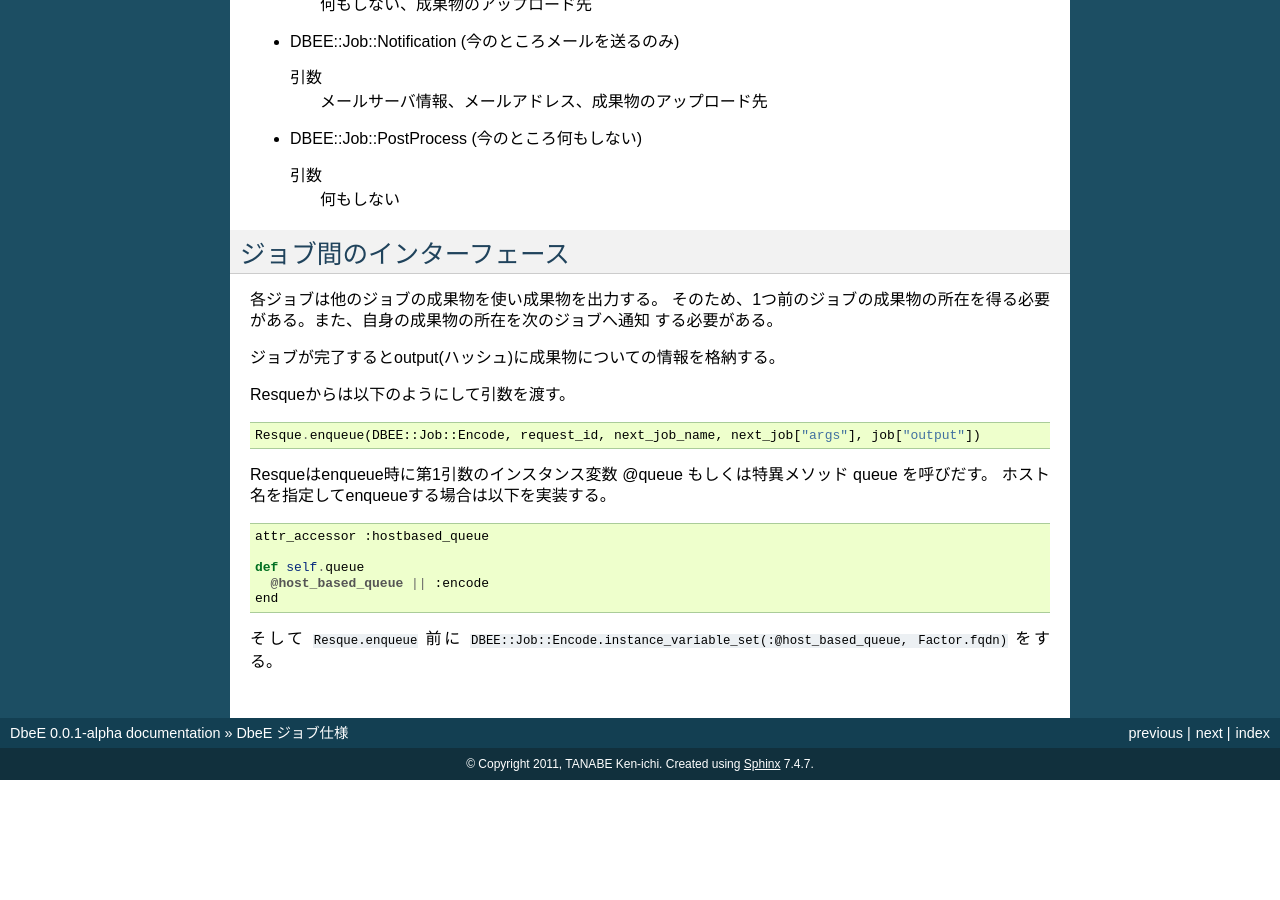
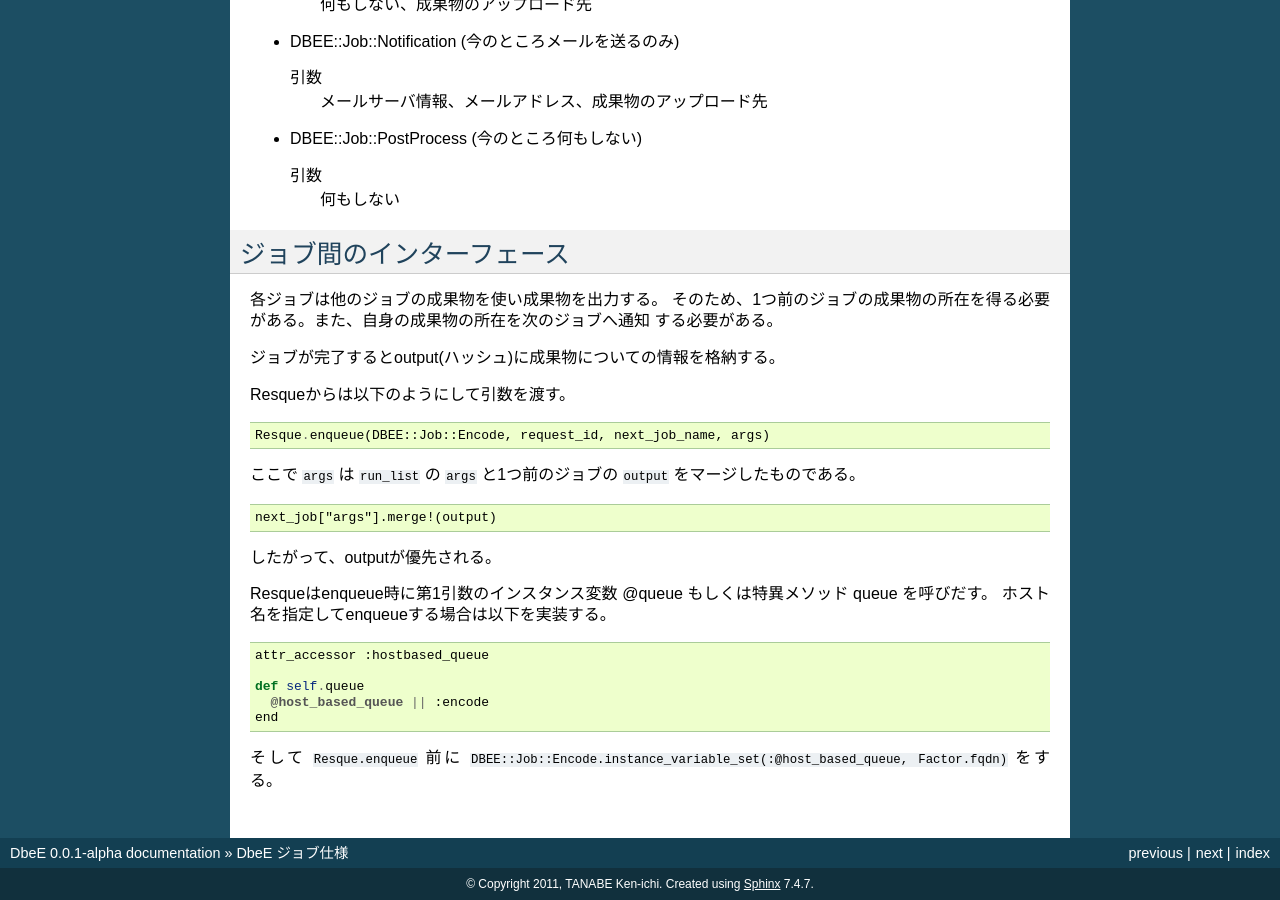
Before and after one commit to nabeken/dbee, a Sphinx documentation site: the page built from docs/job.rst, in a window 1280 px wide and 900 px high, scrolled down 1899 px. Built offline with Sphinx 7.4.7, drawn with Linux system fonts in a browser that asks for light colours; before the commit the page ends 2679 px from its top, so only the background shows below that.

Commit message:
docs: args.merge!(output)

```diff
--- a/docs/job.rst
+++ b/docs/job.rst
@@ -121,7 +121,13 @@ masterが担当 (分散しない)
 
 Resqueからは以下のようにして引数を渡す。 ::
 
-    Resque.enqueue(DBEE::Job::Encode, request_id, next_job_name, next_job["args"], job["output"])
+    Resque.enqueue(DBEE::Job::Encode, request_id, next_job_name, args)
+
+ここで ``args`` は ``run_list`` の ``args`` と1つ前のジョブの ``output`` をマージしたものである。 ::
+
+  next_job["args"].merge!(output)
+
+したがって、outputが優先される。
 
 Resqueはenqueue時に第1引数のインスタンス変数 @queue もしくは特異メソッド queue を呼びだす。
 ホスト名を指定してenqueueする場合は以下を実装する。 ::
```
